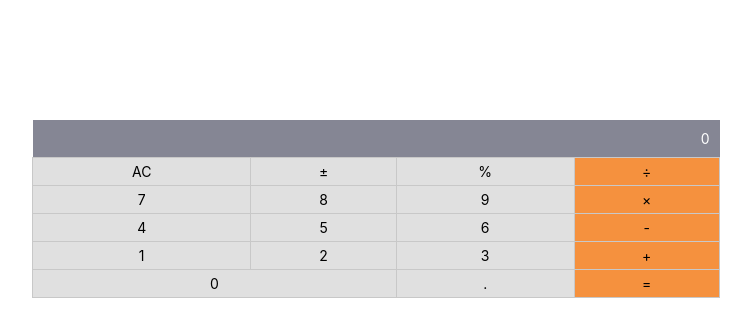
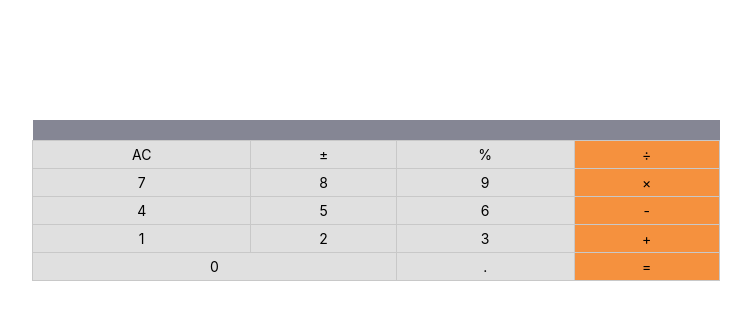
Before and after one commit to benjp009/Math-Magicians-2022, a React (Create React App) app: page / in a window 1280 px wide. Shown: the top 336 px of the page, without its empty margins (264-1015 px from the left). Built offline with nearby package versions, Linux system fonts and the light colour scheme.

Commit message:
Adding components to calculator

```diff
--- a/public/index.html
+++ b/public/index.html
@@ -24,20 +24,11 @@
       work correctly both with client-side routing and a non-root public URL.
       Learn how to configure a non-root public URL by running `npm run build`.
     -->
-    <title>React App</title>
+    <title>Calculator App from Ben</title>
   </head>
   <body>
     <noscript>You need to enable JavaScript to run this app.</noscript>
     <div id="root"></div>
-    <!--
-      This HTML file is a template.
-      If you open it directly in the browser, you will see an empty page.
 
-      You can add webfonts, meta tags, or analytics to this file.
-      The build step will place the bundled scripts into the <body> tag.
-
-      To begin the development, run `npm start` or `yarn start`.
-      To create a production bundle, use `npm run build` or `yarn build`.
-    -->
   </body>
 </html>
--- a/src/App.css
+++ b/src/App.css
@@ -6,6 +6,12 @@ body {
 table {
   border-collapse: collapse;
   width: 100%;
+}
+
+button {
+  width: 100%;
+  background-color: transparent;
+  border: 0;
 }
 
 .calculator {
--- a/src/components/Calculator.js
+++ b/src/components/Calculator.js
@@ -1,48 +1,121 @@
 // import './Calculator.css';
 import React from 'react';
+import calculate from '../logic/calculate';
+import isNumber from '../logic/calculate';
+import Display from './display';
+import Button from './button';
 
 // eslint-disable-next-line react/prefer-stateless-function
 class Calculator extends React.Component {
+  constructor() {
+    super();
+    this.state = { data: ''}
+  }
+
+  calculate = () => {
+    try {
+      const result = eval(this.state.data);
+      this.setState({data: result});
+    } catch (e) {
+      this.setState({data: 'error'})
+    }
+  }
+
+  handleClick = e => {
+    const value = e.target.getAttribute('data-value');
+    switch(value) {
+      case 'clear':
+        this.setState({ data: ''});
+        break;
+      case '=':
+        this.calculate();
+        break;
+      default:
+        this.setState({
+          data: this.state.data + value
+        });
+    }
+  }
   render() {
     return (
       <div className="calculator">
         <table className="table">
           <thead>
             <tr>
-              <td colSpan="4" className="result">0</td>
+              <td colSpan="4" className="result">
+                <Display data={this.state.data}/>
+              </td>
             </tr>
           </thead>
           <tbody>
             <tr>
-              <td className="number">AC</td>
-              <td className="number">±</td>
-              <td className="number">%</td>
-              <td className="calcSign">÷</td>
+              <td className="number">
+                <Button onClick={this.handleClick} label="AC" value="clear" />
+              </td>
+              <td className="number">
+                <Button onClick={this.handleClick} label="±" value="±" />
+              </td>
+              <td className="number">
+                <Button onClick={this.handleClick} label="%" value="%" />
+              </td>
+              <td className="calcSign">
+                <Button onClick={this.handleClick} label="÷" value="÷" />
+              </td>
             </tr>
             <tr>
-              <td className="number">7</td>
-              <td className="number">8</td>
-              <td className="number">9</td>
-              <td className="calcSign">×</td>
+              <td className="number">
+                <Button onClick={this.handleClick} label="7" value="7" />
+              </td>
+              <td className="number">
+                <Button onClick={this.handleClick} label="8" value="8" />
+              </td>
+              <td className="number">
+                <Button onClick={this.handleClick} label="9" value="9" />
+              </td>
+              <td className="calcSign">
+                <Button onClick={this.handleClick} label="×" value="×" />
+              </td>
             </tr>
             <tr>
-              <td className="number">4</td>
-              <td className="number">5</td>
-              <td className="number">6</td>
-              <td className="calcSign">-</td>
+              <td className="number">
+                <Button onClick={this.handleClick} label="4" value="4" />
+              </td>
+              <td className="number">
+                <Button onClick={this.handleClick} label="5" value="5" />
+              </td>
+              <td className="number">
+                <Button onClick={this.handleClick} label="6" value="6" />
+              </td>
+              <td className="calcSign">
+                <Button onClick={this.handleClick} label="-" value="-" />
+              </td>
             </tr>
             <tr>
-              <td className="number">1</td>
-              <td className="number">2</td>
-              <td className="number">3</td>
-              <td className="calcSign">+</td>
+              <td className="number">
+                <Button onClick={this.handleClick} label="1" value="1" />
+              </td>
+              <td className="number">
+                <Button onClick={this.handleClick} label="2" value="2" />
+              </td>
+              <td className="number">
+                <Button onClick={this.handleClick} label="3" value="3" />
+              </td>
+              <td className="calcSign">
+                <Button onClick={this.handleClick} label="+" value="+" />
+              </td>
             </tr>
           </tbody>
           <tfoot>
             <tr>
-              <td colSpan="2" className="number">0</td>
-              <td className="number">.</td>
-              <td className="calcSign">=</td>
+              <td colSpan="2" className="number">
+                <Button onClick={this.handleClick} label="0" value="0" />
+              </td>
+              <td className="number">
+                <Button onClick={this.handleClick} label="." value="." />
+              </td>
+              <td className="calcSign">
+                <Button onClick={this.handleClick} label="=" value="=" />
+              </td>
             </tr>
           </tfoot>
         </table>
--- /dev/null
+++ b/src/components/button.js
@@ -0,0 +1,15 @@
+import React, {Component} from 'react';
+
+export default class Button extends Component {
+    render(){
+        return(
+            <div
+                className="Button"
+                onClick={this.props.onClick}
+                data-size={this.props.size}
+                data-value={this.props.value}>
+                {this.props.label}
+            </div>
+        );
+    }
+}
--- /dev/null
+++ b/src/components/display.js
@@ -0,0 +1,13 @@
+import React, {Component} from 'react';
+
+class Display extends Component {
+    render(){
+        return(
+            <div className="Display">
+                {this.props.data}
+            </div>
+        );
+    }
+}
+
+export default Display;
```
Also changed, not shown: 1 other file (tests, documents, lock files or other folders).
